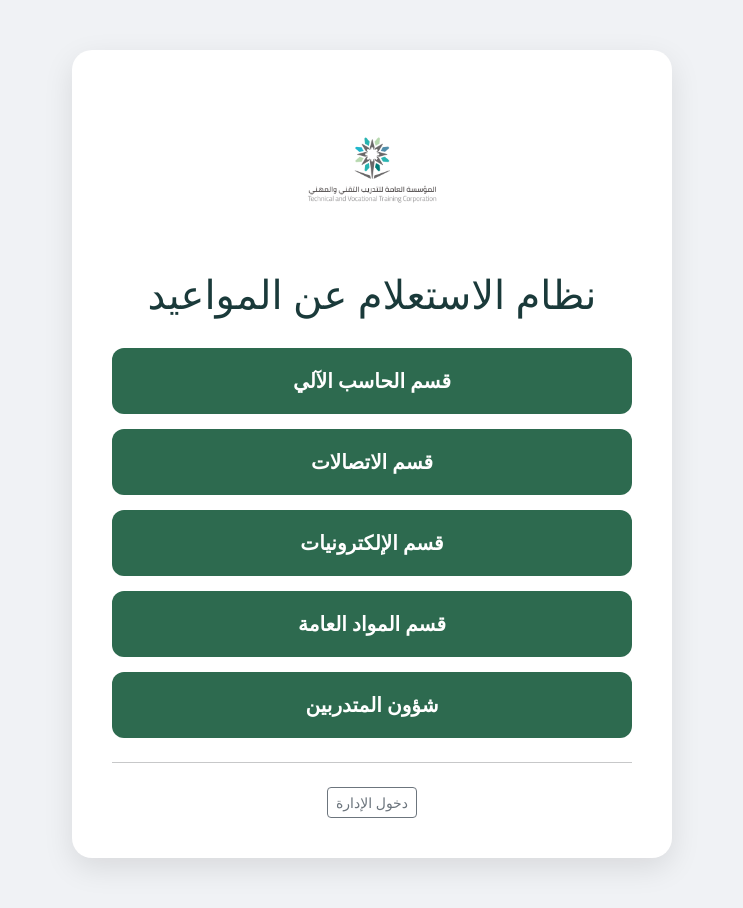
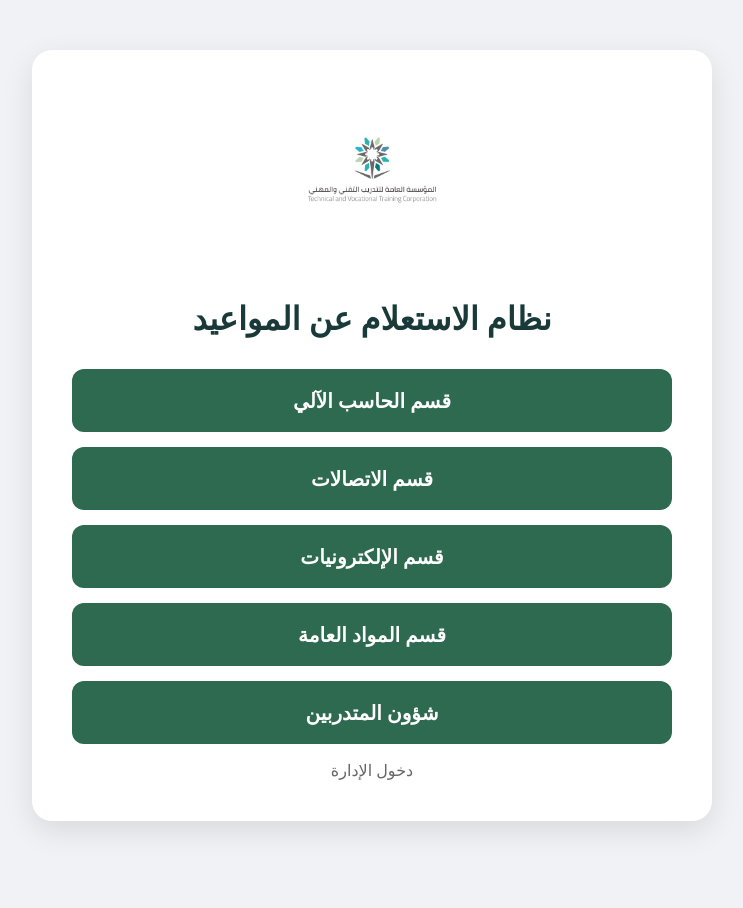
Before and after one commit to AMX-24/booking-system, a Flask app: page / in a window 1280 px wide. Shown: the whole page, without its empty margins (268-1011 px from the left). After the commit the page ends 831 px from the top, so only its background shows below. Run offline with Flask 3, Linux system fonts and the light colour scheme; data that the repository does not hold is empty.

Commit message:
Update index.html

```diff
--- a/templates/index.html
+++ b/templates/index.html
@@ -3,18 +3,18 @@
 <head>
     <meta charset="UTF-8">
     <title>بوابة حجز المواعيد - الكلية التقنية</title>
-    <link href="https://cdn.jsdelivr.net/npm/bootstrap@5.3.0/dist/css/bootstrap.min.css" rel="stylesheet">
     <style>
-        body { font-family: 'Segoe UI', sans-serif; background: #f0f2f5; text-align: center; padding: 50px; }
+        body { font-family: 'Segoe UI', sans-serif; background: #f0f2f5; text-align: center; padding: 50px; margin: 0; }
         .container { background: white; max-width: 600px; margin: auto; padding: 40px; border-radius: 20px; box-shadow: 0 10px 30px rgba(0,0,0,0.1); }
         .dept-btn { display: block; background: #2d6a4f; color: white; padding: 18px; margin: 15px 0; border-radius: 12px; text-decoration: none; font-size: 20px; font-weight: bold; transition: 0.3s; }
-        .dept-btn:hover { background: #1b4332; color: white; transform: translateY(-3px); }
+        .dept-btn:hover { background: #1b4332; transform: translateY(-3px); }
         h1 { color: #1a3a3a; margin-bottom: 30px; }
     </style>
 </head>
 <body>
     <div class="container">
-        <img src="{{ url_for('static', filename='logo.png') }}" width="160" style="margin-bottom: 20px;" alt="شعار الكلية">
+        <!-- إذا كان لديك الشعار -->
+        <img src="{{ url_for('static', filename='logo.png') }}" width="160" style="margin-bottom: 20px;">
 
         <h1>نظام الاستعلام عن المواعيد</h1>
 
@@ -22,8 +22,7 @@
             <a href="{{ url_for('select_time', entity_id=id) }}" class="dept-btn">{{ name }}</a>
         {% endfor %}
 
-        <hr class="my-4">
-        <a href="{{ url_for('login') }}" class="btn btn-outline-secondary btn-sm">دخول الإدارة</a>
+        <a href="{{ url_for('login') }}" style="color: #666; text-decoration: none;">دخول الإدارة</a>
     </div>
 </body>
 </html>
```
